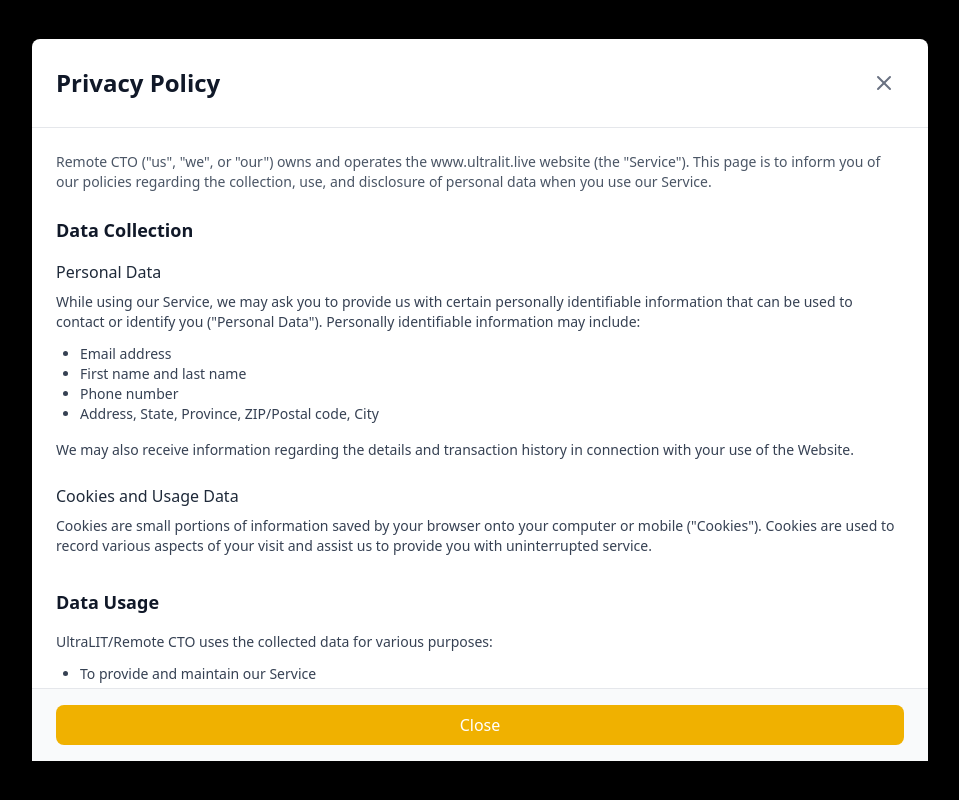
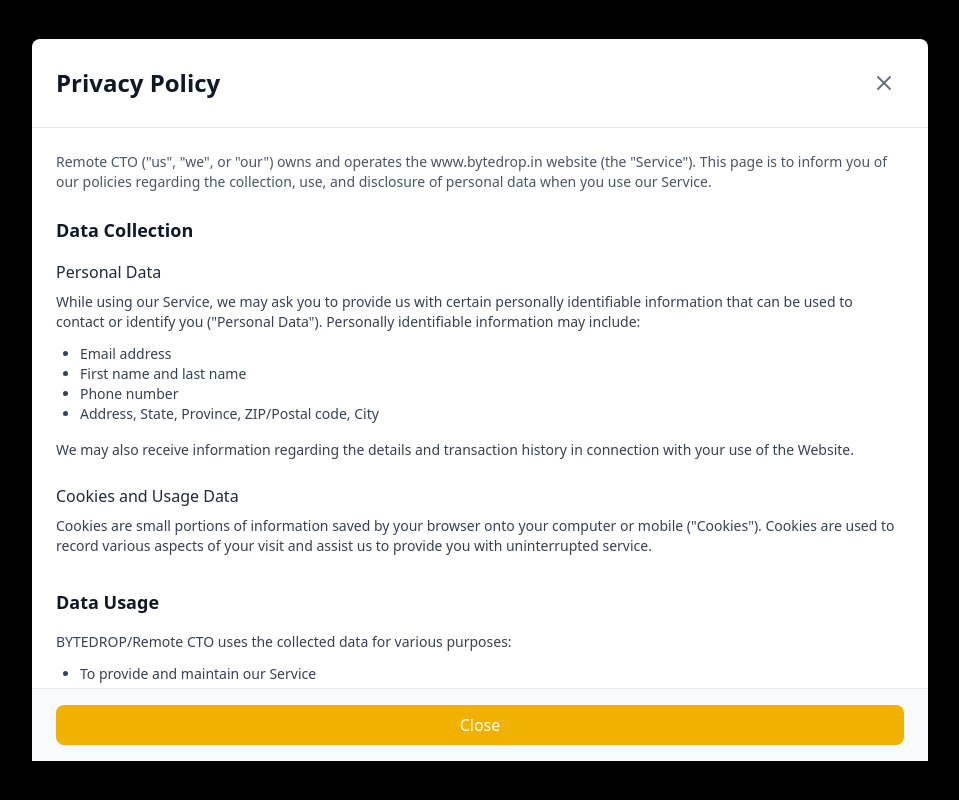
Before and after one commit to remote-cto/ultralit, a Next.js app: page / in a window 1280 px wide. Both pictures are taken after a click on the button "Privacy Policy". Shown: the part 4827-5627 px from the top of the page, without its empty margins (160-1119 px from the left). Built offline with nearby package versions, Linux system fonts and the light colour scheme.

Commit message:
Update Privacy.tsx

```diff
--- a/app/components/Privacy.tsx
+++ b/app/components/Privacy.tsx
@@ -36,7 +36,7 @@
           <div className="p-6 max-h-[70vh] overflow-y-auto">
             <div className="prose prose-gray max-w-none">
               <p className="text-sm text-gray-600 mb-6">
-                Remote CTO ("us", "we", or "our") owns and operates the www.ultralit.live website (the "Service").
+                Remote CTO ("us", "we", or "our") owns and operates the www.bytedrop.in website (the "Service").
                 This page is to inform you of our policies regarding the collection, use, and disclosure of personal data when you use our Service.
               </p>
 
@@ -67,7 +67,7 @@
 
               <section className="mb-8">
                 <h3 className="text-lg font-semibold text-gray-900 mb-4">Data Usage</h3>
-                <p className="text-sm text-gray-700 mb-3">UltraLIT/Remote CTO uses the collected data for various purposes:</p>
+                <p className="text-sm text-gray-700 mb-3">BYTEDROP/Remote CTO uses the collected data for various purposes:</p>
                 <ul className="list-disc pl-6 text-sm text-gray-700 mb-4">
                   <li>To provide and maintain our Service</li>
                   <li>To provide customer support</li>
@@ -80,7 +80,7 @@
               <section className="mb-8">
                 <h3 className="text-lg font-semibold text-gray-900 mb-4">Data Retention</h3>
                 <p className="text-sm text-gray-700 mb-4">
-                  Remote CTO/UltraLIT will hold your Personal Data just for whatever length of time that is important for
+                  Remote CTO/BYTEDROP will hold your Personal Data just for whatever length of time that is important for
                   the reasons set out in this Privacy Policy. We will hold and utilize your Personal Data to the degree
                   important to consent to our lawful commitments.
                 </p>
@@ -94,7 +94,7 @@
                   may differ than those from your jurisdiction.
                 </p>
                 <p className="text-sm text-gray-700 mb-4">
-                  Remote CTO/UltraLIT will take all steps reasonably necessary to ensure that your data is treated securely
+                  Remote CTO/BYTEDROP will take all steps reasonably necessary to ensure that your data is treated securely
                   and in accordance with this Privacy Policy.
                 </p>
               </section>
@@ -113,15 +113,15 @@
 
                 <h4 className="text-md font-medium text-gray-800 mb-2">Disclosure for Law Enforcement</h4>
                 <p className="text-sm text-gray-700 mb-4">
-                  Under certain circumstances, Remote CTO/UltraLIT may be required to disclose your Personal Data if
+                  Under certain circumstances, Remote CTO/BYTEDROP may be required to disclose your Personal Data if
                   required to do so by law or in response to valid requests by public authorities.
                 </p>
 
                 <h4 className="text-md font-medium text-gray-800 mb-2">Legal Requirements</h4>
-                <p className="text-sm text-gray-700 mb-3">Remote CTO/UltraLIT may disclose your Personal Data in the good faith that such action is necessary:</p>
+                <p className="text-sm text-gray-700 mb-3">Remote CTO/BYTEDROP may disclose your Personal Data in the good faith that such action is necessary:</p>
                 <ul className="list-disc pl-6 text-sm text-gray-700 mb-4">
                   <li>To comply with a legal obligation</li>
-                  <li>To protect and defend the rights or property of Remote CTO/UltraLIT</li>
+                  <li>To protect and defend the rights or property of Remote CTO/BYTEDROP</li>
                   <li>To prevent or investigate possible wrongdoing in connection with the Service</li>
                   <li>To protect the personal safety of users of the Service or the public</li>
                   <li>To protect against legal liability</li>
@@ -204,7 +204,7 @@
                   <p className="text-sm text-gray-700">Name: Nitesh Shetty</p>
                   <p className="text-sm text-gray-700">Designation: Founder</p>
                   <p className="text-sm text-gray-700">Email ID:
-                    <a href="mailto:nitesh@ultralit.co" className="text-blue-600 hover:text-blue-800"> nitesh@ultralit.co</a>
+                    <a href="mailto:support@bytedrop.in" className="text-blue-600 hover:text-blue-800"> support@bytedrop.in</a>
                   </p>
                 </div>
               </section>
```
